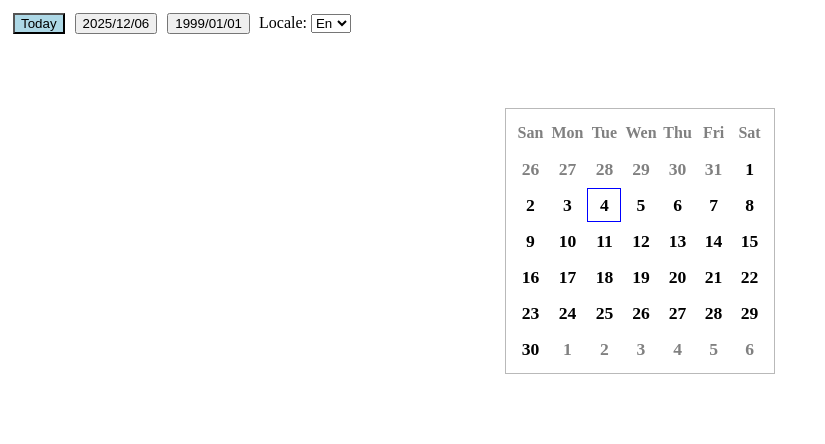
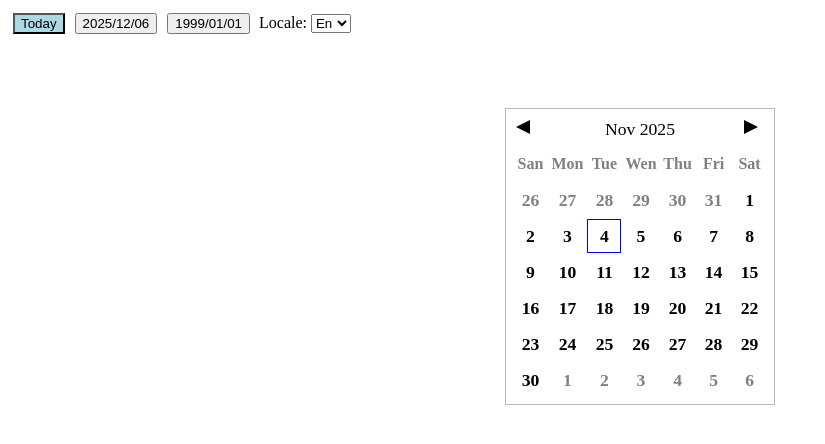
Before and after one commit to vfrc37/Calendar, a Vue app in the folder calendar/: page / in a window 1280 px wide. Shown: the top 444 px of the page, without its empty margins (0-825 px from the left). Built offline with nearby package versions, Linux system fonts and the light colour scheme; the HTML template or start-up script is replaced by a standard one.

Commit message:
feat(model, components): интерфейс и логика для переключения месяца

```diff
--- a/calendar/src/components/Calendar/Calendar.vue
+++ b/calendar/src/components/Calendar/Calendar.vue
@@ -1,5 +1,10 @@
 <template>
   <div class="wrapper">
+    <div class="head">
+      <div class="button button-back" @click="calendar?.switchPreviousMonth"><div class="button-arrow"></div></div>
+      <div>{{ title }}</div>
+      <div class="button button-forward" @click="calendar?.switchNextMonth"><div class="button-arrow"></div></div>
+    </div>
     <table>
       <tbody>
         <tr>
@@ -71,6 +76,9 @@ export default {
     },
     getDayName(dayLabel: string) {
       return i18n(dayLabel, this.$props.locale ?? '');
+    },
+    getMonthName(monthLabel: string) {
+      return i18n(monthLabel, this.$props.locale ?? '');
     }
   },
   created() {
@@ -78,6 +86,11 @@ export default {
     this.updateCalendar(this.$props.date ?? this.todayDate);
   },
   computed: {
+    title() {
+      if (!this.calendar) return '';
+      const monthLabel = this.calendar.getMonthLabel(this.calendar.currentMonth) ?? '';
+      return `${this.getMonthName(monthLabel)} ${this.calendar.currentYear}`
+    },
     todayDate() {
       const today = new Date();
       return `${today.getFullYear()}-${today.getMonth() + 1}-${today.getDate()}`;
@@ -118,4 +131,40 @@ export default {
       color: $color-inactive;
     }
   }
+
+  .head {
+    display: flex;
+    justify-content: space-between;
+    align-items: center;
+    padding: 5px;
+    font-size: 1.1em;
+  }
+
+  .button {
+    cursor: pointer;
+    width: 20px;
+    height: 20px;
+  }
+
+  .button-back .button-arrow {
+    width: 0;
+    height: 0;
+    border-top: 7px solid transparent;
+    border-bottom: 7px solid transparent;
+    border-right: 14px solid black;
+  }
+  .button-back:hover .button-arrow {
+    border-right-color: $color-active;
+  }
+
+  .button-forward .button-arrow {
+    width: 0;
+    height: 0;
+    border-top: 7px solid transparent;
+    border-bottom: 7px solid transparent;
+    border-left: 14px solid black;
+  }
+  .button-forward:hover .button-arrow  {
+    border-left-color: $color-active;
+  }
 </style>
--- a/calendar/src/components/Calendar/CalendarModel.ts
+++ b/calendar/src/components/Calendar/CalendarModel.ts
@@ -125,6 +125,20 @@ export class CalendarModel {
 		}
 	}
 
+	switchNextMonth(): void {
+		const { month, year } = getNextMonthAndYear(this.currentMonth, this.currentYear);
+		this.currentMonth = month;
+		this.currentYear = year;
+		this.fill();
+	}
+
+	switchPreviousMonth(): void {
+		const { month, year } = getPreviousMonthAndYear(this.currentMonth, this.currentYear);
+		this.currentMonth = month;
+		this.currentYear = year;
+		this.fill();
+	}
+
 	reset(): void {
 		this.initCurrentDate(new Date(this.initDate));
 		this.fill();
```
